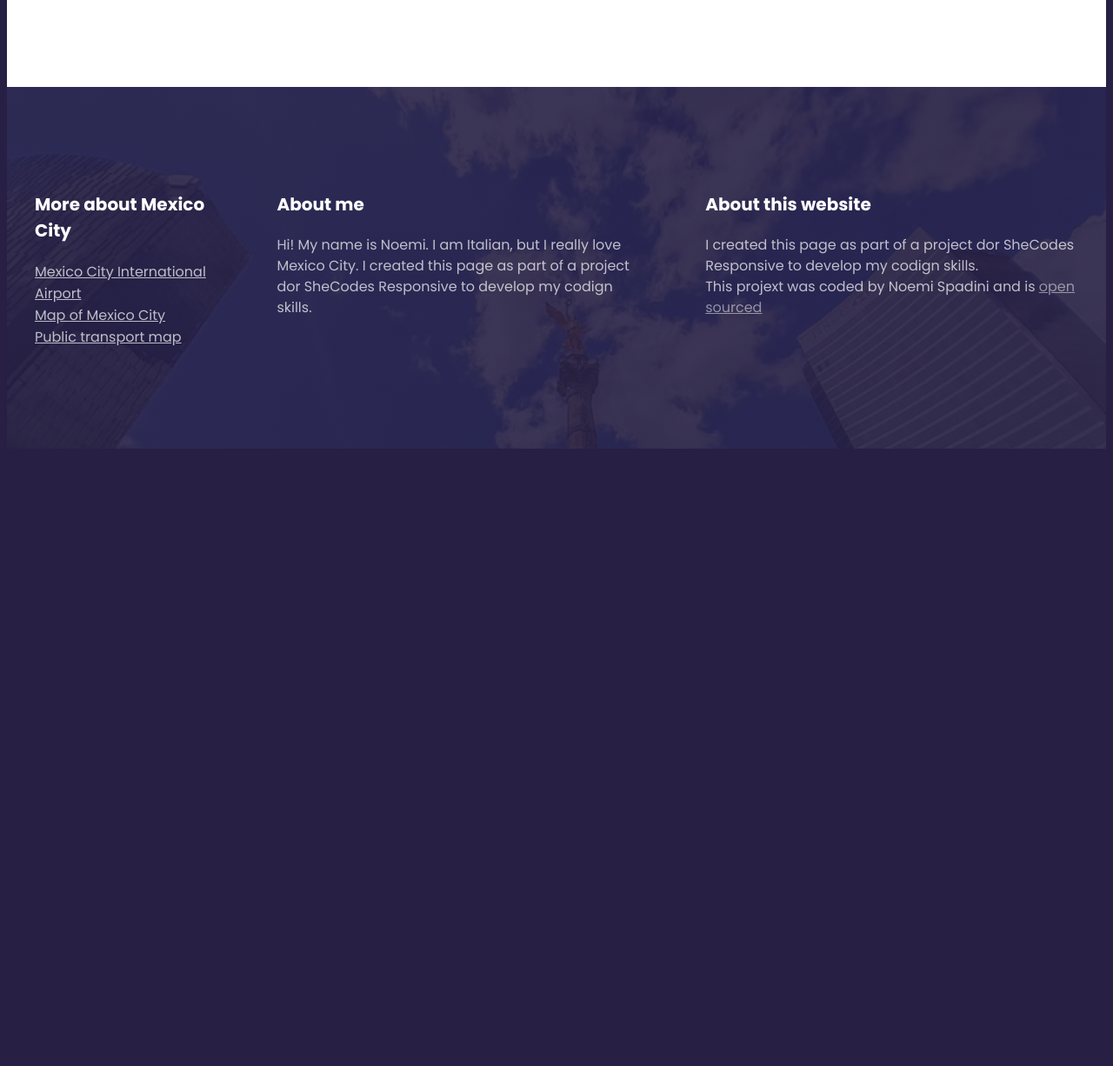
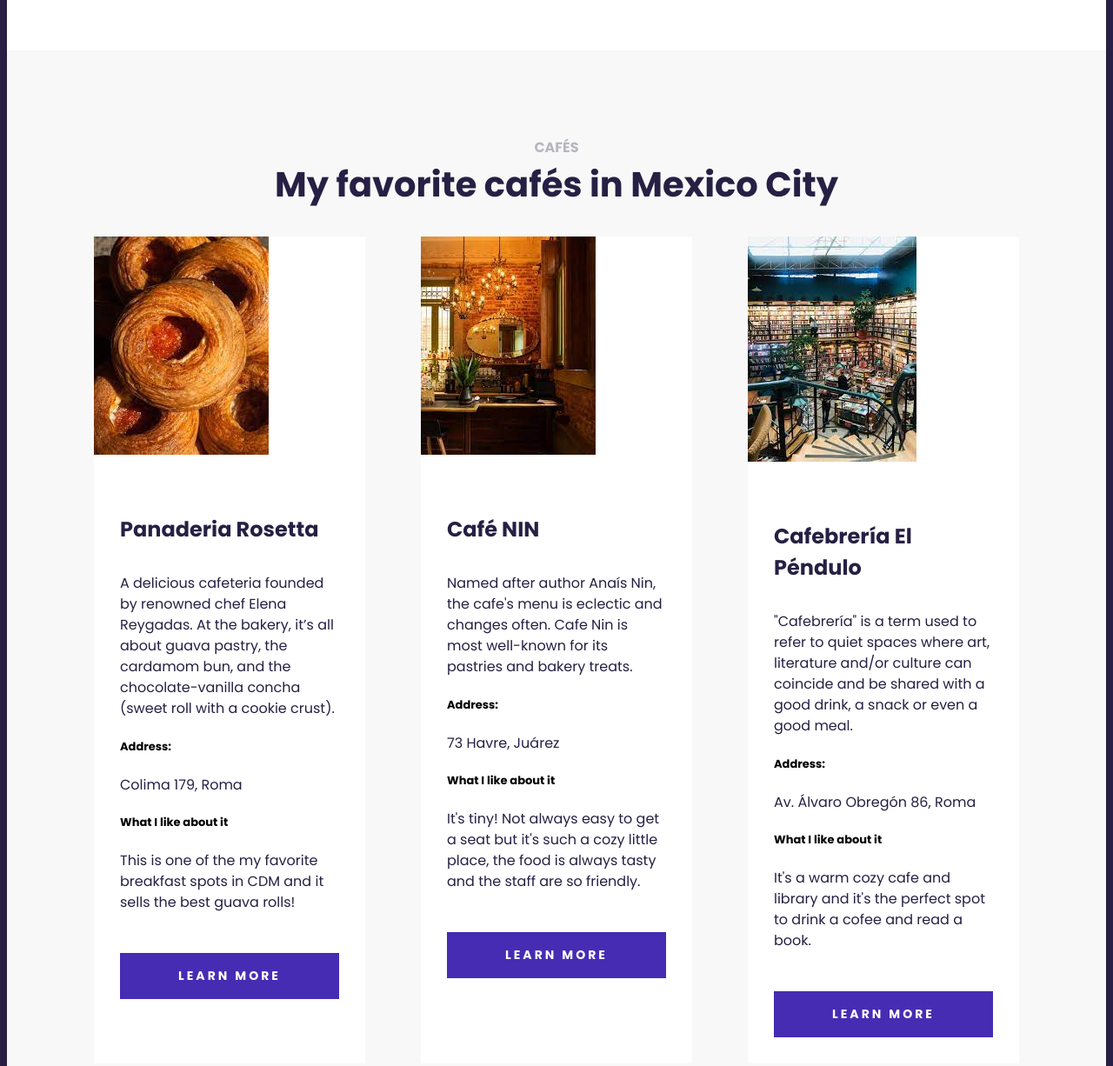
Before and after one commit to NoemiSpadini/mexico-travel-project, a plain HTML site: page index.html in a window 1280 px wide. Shown: the part 1220-2446 px from the top of the page at 87% size. Before the commit the page ends 1744 px from the top, so only its background shows below. Drawn offline with Linux system fonts and the light colour scheme.

Commit message:
secondary section update

```diff
--- a/index.html
+++ b/index.html
@@ -32,6 +32,107 @@
       </p>
       </div>
       </section>
+      <section class="secondary">
+          <h2 class="text-center">CAFÉS</h2>
+          <h3 class="text-center">My favorite cafés in Mexico City</h3>
+
+          <div class="grid grid-3-columns">
+            <div class="card">
+              <div class="card-header">
+                <img
+                  src="images/rosetta_img.jpg"
+                  alt=""
+                  class="img-responsive"
+                />
+              </div>
+
+              <div class="card-body">
+                <h4>Panaderia Rosetta</h4>
+                <p>
+                  A delicious cafeteria founded by renowned chef Elena Reygadas. At the bakery, it’s all about guava pastry, the cardamom bun, and the chocolate-vanilla concha (sweet roll with a cookie crust).
+                </p>
+                <h5>Address:</h5>
+                <p>Colima 179, Roma</p>
+                <h5>What I like about it</h5>
+                <p>
+                  This is one of the my favorite breakfast spots in CDM and it sells the best guava rolls!
+                </p>
+              </div>
+              <div class="card-footer">
+                <a
+                  href="https://maps.app.goo.gl/Uam3nV6aa6CZMPVm6"
+                  class="btn"
+                  target="_blank"
+                >
+                  Learn more
+                </a>
+              </div>
+            </div>
+            <div class="card">
+              <div class="card-header">
+                <img
+                  src="images/nin_img.jpg"
+                  alt=""
+                  class="img-responsive"
+                />
+              </div>
+
+              <div class="card-body">
+                <h4>Café NIN</h4>
+                <p>
+                  Named after author Anaís Nin, the cafe's menu is eclectic and changes often. Cafe Nin is most well-known for its pastries and bakery treats.
+                </p>
+                <h5>Address:</h5>
+                <p>73 Havre, Juárez</p>
+                <h5>What I like about it</h5>
+                <p>
+                  It's tiny! Not always easy to get a seat but it's such a cozy
+                  little place, the food is always tasty and the staff are so
+                  friendly.
+                </p>
+              </div>
+              <div class="card-footer">
+                <a
+                  href="https://maps.app.goo.gl/AaxYPcgSxQFgGPfs6"
+                  class="btn"
+                  target="_blank"
+                >
+                  Learn more
+                </a>
+              </div>
+            </div>
+            <div class="card">
+              <div class="card-header">
+                <img
+                  src="images/cafebreria.jpg"
+                  alt=""
+                  class="img-responsive"
+                />
+              </div>
+
+              <div class="card-body">
+                <h4>Cafebrería El Péndulo</h4>
+                <p>
+                  "Cafebrería" is a term used to refer to quiet spaces where art, literature and/or culture can coincide and be shared with a good drink, a snack or even a good meal.
+                </p>
+                <h5>Address:</h5>
+                <p>Av. Álvaro Obregón 86, Roma</p>
+                <h5>What I like about it</h5>
+                <p>
+                  It's a warm cozy cafe and library and it's the perfect spot to drink a cofee and read a book.
+                </p>
+              </div>
+              <div class="card-footer">
+                <a
+                  href="https://maps.app.goo.gl/An7Vg8wrEwgfyYoGA"
+                  class="btn"
+                  target="_blank"
+                >
+                  Learn more
+                </a>
+              </div>
+            </div>
+          </div>
     </main>
     <footer>
       <section class="grid grid-3c-columns-narrow">
--- a/src/styles.css
+++ b/src/styles.css
@@ -8,6 +8,9 @@ body {
   margin: 0 auto;
 }
 
+.text-center {
+  text-align: center;
+}
 .grid {
   display: grid;
   grid-gap: 64px;
@@ -22,11 +25,14 @@ body {
   grid-template-columns: 1fr 2fr 2fr;
 }
 section {
-  max-width: 1200px;
+  max-width: 100%;
   margin: 0 auto;
-  padding: 100px 0;
+  padding: 100px;
 }
 
+section.secondary {
+  background-color: #f8f8f8;
+}
 header {
   background-image: linear-gradient(rgba(0, 0, 0, 0.6), rgba(0, 0, 0, 0.6)),
     url("../images/mexico.jpg");
@@ -96,12 +102,71 @@ main h3 {
   margin: 0;
 }
 
+main h4 {
+  font-weight: 700;
+  font-size: 24px;
+  line-height: 36px;
+  line-height: 1.5;
+  color: #272044;
+}
+
+main h5 {
+  font-weight: 700;
+  font-size: 13px;
+  line-height: 20px;
+}
+
 main p {
   font-style: normal;
   font-weight: 400;
   font-size: 16px;
   line-height: 1.5;
   color: #272044;
+}
+
+.grid-3-columns {
+  grid-template-columns: 1fr 1fr 1fr;
+}
+
+.grid-3-columns-with-first-narrow {
+  grid-template-columns: 1fr 2fr 2fr;
+}
+
+.card {
+  background: white;
+  margin: 30px 0;
+}
+
+.card-body {
+  padding: 30px;
+}
+
+.card-footer {
+  padding: 0 30px 30px;
+}
+
+.btn {
+  display: block;
+  color: white;
+  font-weight: 700;
+  font-size: 14px;
+  line-height: 21px;
+  text-align: center;
+  letter-spacing: 3px;
+  text-transform: uppercase;
+  padding: 16px;
+  background-color: #462cb3;
+  text-decoration: none;
+}
+
+section {
+  max-width: 100%;
+  margin: 0 auto;
+  padding: 100px;
+}
+
+section.secondary {
+  background: #f8f8f8;
 }
 .palace {
   max-width: 60%;
```
Also changed, not shown: images/cafebreria.jpg (added), images/cafelibreria.jpg (added), images/cafelibreria_img.jpg (added), images/nin.jpg (added), images/nin.webp (added), images/nin_img.jpg (added), images/nin_pic.webp (added), images/rosetta.jpg (added), images/rosetta_img.jpg (added).
